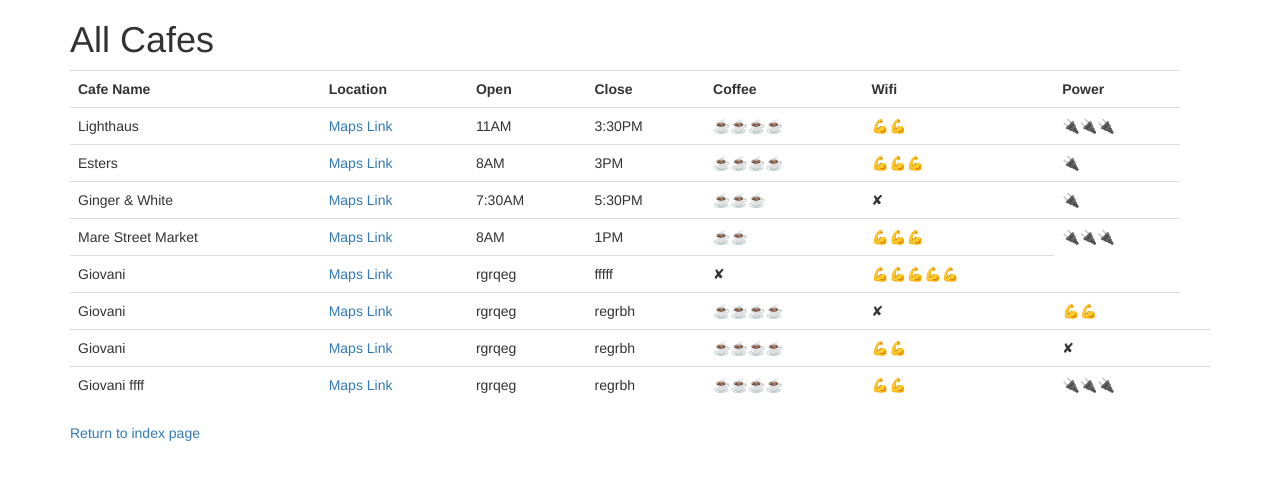
After one commit to giovanigoncalves/python, a Flask app: page /cafes in a window 1280 px wide. The commit adds this page. Shown: the top 480 px of the page. Run offline with Flask 2, Linux system fonts and the light colour scheme; some libraries are stand-ins or nearby versions.

Commit message:
day062 added
A simple website with wtforms

```diff
--- /dev/null
+++ b/day062/cafe-data.csv
@@ -0,0 +1,9 @@
+Cafe Name,Location,Open,Close,Coffee,Wifi,Power
+Lighthaus,https://goo.gl/maps/2EvhB4oq4gyUXKXx9,11AM, 3:30PM,☕☕☕☕️,💪💪,🔌🔌🔌
+Esters,https://goo.gl/maps/13Tjc36HuPWLELaSA,8AM,3PM,☕☕☕☕,💪💪💪,🔌
+Ginger & White,https://goo.gl/maps/DqMx2g5LiAqv3pJQ9,7:30AM,5:30PM,☕☕☕,✘,🔌
+Mare Street Market,https://goo.gl/maps/ALR8iBiNN6tVfuAA8,8AM,1PM,☕☕,💪💪💪,🔌🔌🔌
+Giovani,https://getbootstrap.com/docs/5.3/content/tables/,rgrqeg,fffff,✘,💪💪💪💪💪
+Giovani,https://getbootstrap.com/docs/5.3/content/tables/,rgrqeg,regrbh,☕️☕️☕️☕️,✘,💪💪
+Giovani,https://getbootstrap.com/docs/5.3/content/tables/,rgrqeg,regrbh,☕️☕️☕️☕️,💪💪,✘,
+Giovani ffff,https://getbootstrap.com/docs/5.3/content/tables/,rgrqeg,regrbh,☕️☕️☕️☕️,💪💪,🔌🔌🔌,
--- /dev/null
+++ b/day062/main.py
@@ -0,0 +1,69 @@
+from flask import Flask, render_template, redirect, url_for
+from flask_bootstrap import Bootstrap
+from flask_wtf import FlaskForm
+from wtforms import StringField, SubmitField, URLField, SelectField
+from wtforms.validators import DataRequired, URL
+import csv
+
+app = Flask(__name__)
+app.config['SECRET_KEY'] = '8BYkEfBA6O6donzWlSihBXox7C0sKR6b'
+Bootstrap(app)
+
+
+class CafeForm(FlaskForm):
+    cafe = StringField('Cafe name', validators=[DataRequired()])
+    location_url = URLField("Cafe Location on Google Maps (URL)", validators=[DataRequired(), URL()])
+    open_time = StringField("Opening Time e.g. 8AM", validators=[DataRequired()])
+    closing_time = StringField("Closing Time e.g. 5:30PM", validators=[DataRequired()])
+    coffee_rating = SelectField("Coffee Rating", validators=[DataRequired()], choices=["☕️", "☕️☕️", "☕️☕️☕️", "☕️☕️☕️☕️", "☕️☕️☕️☕️☕️"])
+    wifi_rating = SelectField("Wifi Strength Rating", validators=[DataRequired()], choices=["✘", "💪", "💪💪", "💪💪💪", "💪💪💪💪", "💪💪💪💪💪"])
+    power_outlet = SelectField("Power Socket Availability", validators=[DataRequired()], choices=["✘", "🔌", "🔌🔌", "🔌🔌🔌", "🔌🔌🔌🔌", "🔌🔌🔌🔌🔌"])
+    submit = SubmitField('Submit')
+# Exercise:
+# add: Location URL, open time, closing time, coffee rating, wifi rating, power outlet rating fields
+# make coffee/wifi/power a select element with choice of 0 to 5.
+#e.g. You could use emojis ☕️/💪/✘/🔌
+# make all fields required except submit
+# use a validator to check that the URL field has a URL entered.
+# ---------------------------------------------------------------------------
+
+
+# all Flask routes below
+@app.route("/")
+def home():
+    return render_template("index.html")
+
+
+@app.route('/add', methods=["GET", "POST"])
+def add_cafe():
+    form = CafeForm()
+    if form.validate_on_submit():
+        with open('C:/Users/T-Gamer/Documents/repositories/estudos/python/day062/cafe-data.csv', mode='a', encoding='utf-8') as csv_file:
+            csv_file.write(f"\n{form.cafe.data},"
+                           f"{form.location_url.data},"
+                           f"{form.open_time.data},"
+                           f"{form.closing_time.data},"
+                           f"{form.coffee_rating.data},"
+                           f"{form.wifi_rating.data},"
+                           f"{form.power_outlet.data},"
+                           )
+        return redirect(url_for("cafes"))
+        # print("True")
+    # Exercise:
+    # Make the form write a new row into cafe-data.csv
+    # with   if form.validate_on_submit()
+    return render_template('add.html', form=form)
+
+
+@app.route('/cafes')
+def cafes():
+    with open('C:/Users/T-Gamer/Documents/repositories/estudos/python/day062/cafe-data.csv', encoding="utf-8", newline='') as csv_file:
+        csv_data = csv.reader(csv_file, delimiter=',')
+        list_of_rows = []
+        for row in csv_data:
+            list_of_rows.append(row)
+    return render_template('cafes.html', cafes=list_of_rows)
+
+
+if __name__ == '__main__':
+    app.run(debug=True)
--- /dev/null
+++ b/day062/templates/cafes.html
@@ -0,0 +1,43 @@
+{% extends 'bootstrap/base.html' %}
+{% import "bootstrap/wtf.html" as wtf %}
+
+{% block title %}Restaurants{% endblock %}
+
+{% block content %}
+
+<div class="container">
+  <div class="row">
+    <div class="col-sm-12">
+
+      <h1>All Cafes</h1>
+
+	  <table class="table table-hover">
+          <tr>
+            {% for item in cafes[0]: %}
+            <th>{{ item }}</th>
+            {% endfor %}
+          </tr>
+
+          {% for row in cafes[1:]: %}
+            <tr>
+            {% for item in row: %}
+             {% if "https" in item: %}
+                <td><a href="{{ item }}">Maps Link</a></td>
+              {% else: %}
+                <td>{{ item }}</td>
+              {% endif %}
+            {% endfor %}
+            </tr>
+          {% endfor %}
+          <!-- This is where you will write the code to render a Bootstrap
+          Table that contains all the information from the
+          cafe-data.csv file. -->
+  	  </table>
+
+      <p><a href="{{ url_for('home') }}">Return to index page</a></p>
+
+    </div>
+  </div>
+</div>
+
+{% endblock %}
```
Also changed, not shown: day062/requirements.txt (added, +11 -0 lines), day062/static/css/styles.css (added, +25 -0 lines), day062/templates/add.html (added, +33 -0 lines), day062/templates/index.html (added, +23 -0 lines), day061/templates/base.html (added), day061/templates/login.html (line endings or trailing spaces).
